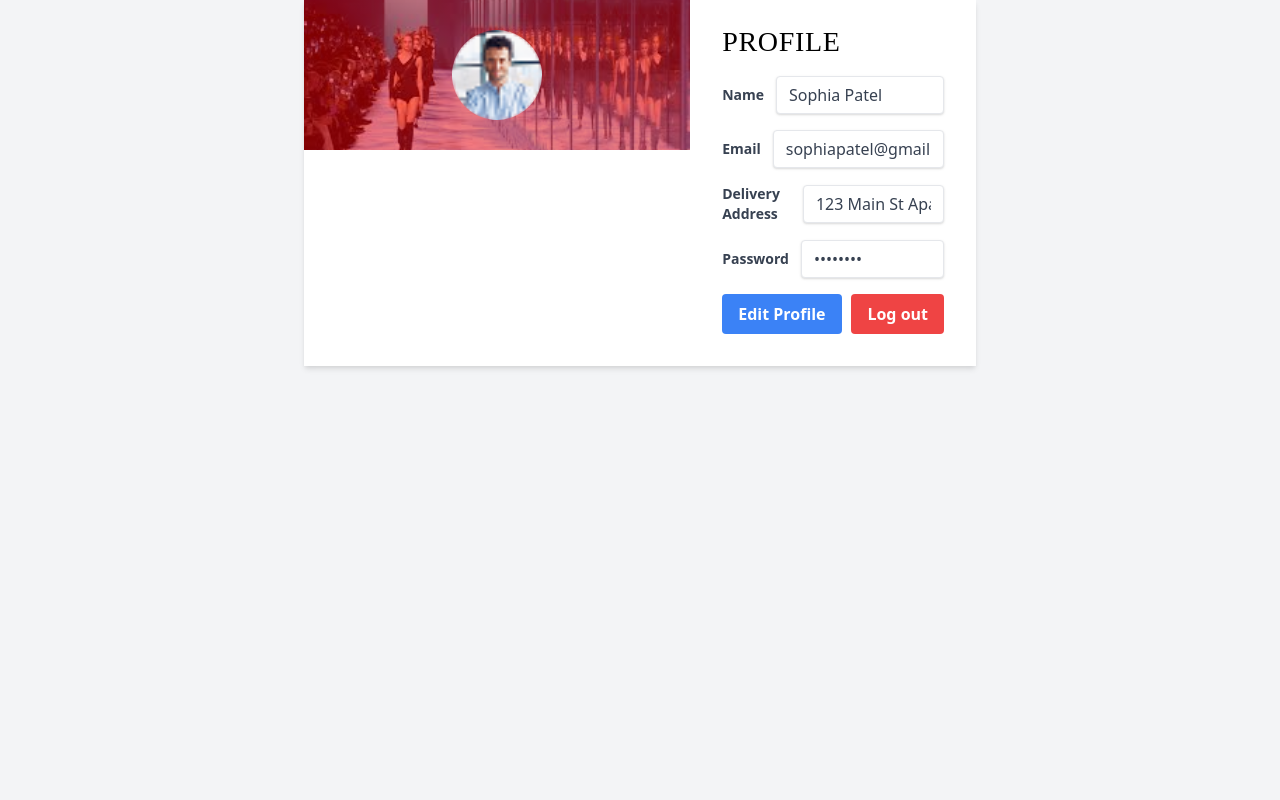
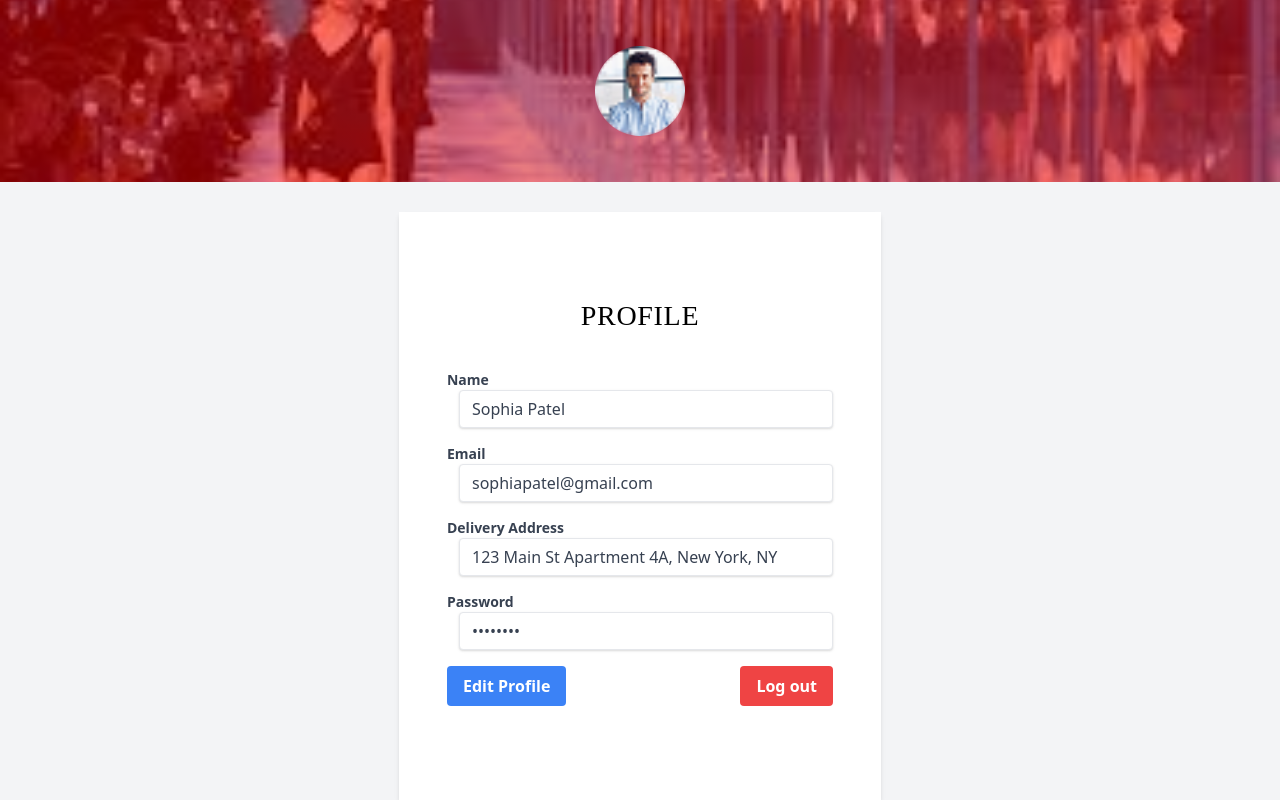
Before and after one commit to kevincito0987/eCommerceClothingStore, a website: page views/profile.html in a window 1280 px wide. Drawn offline with nearby package versions, Linux system fonts and the light colour scheme; a web font is replaced by a local one.

Commit message:
perf: :zap: Falta poco.

```diff
--- a/css/profile.css
+++ b/css/profile.css
@@ -1,15 +1,16 @@
 @import url(variables.css);
-*{
+
+* {
     padding: 0;
     margin: 0;
     box-sizing: border-box;
 }
-body{
+
+body {
     background-color: var(--color-3);
 }
+
 .header {
-    width: 100%;
-    height: 150px;
     background-image: linear-gradient(rgba(255, 0, 0, 0.5), rgba(255, 0, 0, 0.5)), url(../storage/img/bgHeader.jpeg);
     background-repeat: no-repeat;
     background-size: cover;
@@ -18,15 +19,25 @@ body{
     justify-content: center;
     align-items: center;
 }
-.imageProfile{
+
+.imageProfile {
     width: 90px;
     height: 90px;
     object-fit: cover;
     border-radius: 50%;
 }
+
 .profile {
     font-family: "Encode_Sans-Regular";
     font-size: 28px;
     color: var(--color-10);
     margin-top: 0px;
 }
+.perfil {
+    display: flex;
+    flex-direction: column;
+    align-items: center;
+    justify-content: center;
+    gap: 20px;
+    margin-top: 30px;
+}
--- a/views/profile.html
+++ b/views/profile.html
@@ -8,49 +8,35 @@
         <link rel="stylesheet" href="../css/profile.css">
     </head>
     <body class="bg-gray-100">
-        <div class="max-w-md mx-auto bg-white shadow-md overflow-hidden md:max-w-2xl">
-            <div class="md:flex ">
-                <div class="w-full bg-red-500 header">
-                    <img class="h-48 w-full object-cover imageProfile" src="../storage/img/ProfilePageHome.png" alt="Profile Picture">
+        <div class="min-h-screen flex flex-col">
+            <div class="header flex-grow flex items-center justify-center">
+                <img class="h-24 md:h-48 lg:h-64 w-full object-cover imageProfile" src="../storage/img/ProfilePageHome.png" alt="Profile Picture">
             </div>
-                <div class="p-8">
+            <div class="max-w-md mx-auto bg-white shadow-md overflow-hidden md:max-w-2xl mt-10 md:mt-16 lg:mt-20 p-8 md:p-10 lg:p-12 flex-grow perfil">
                 <div class="uppercase tracking-wide text-sm profile">Profile</div>
                 <form class="mt-6 space-y-4">
-                        <div class="flex items-center space-x-3">
-                            <label class="block text-gray-700 text-sm font-bold" for="name">
-                                Name
-                            </label>
+                    <div class="flex flex-wrap items-center space-x-3">
+                        <label class="block text-gray-700 text-sm font-bold w-full md:w-auto" for="name">Name</label>
                         <input class="shadow appearance-none border rounded w-full py-2 px-3 text-gray-700 leading-tight focus:outline-none focus:shadow-outline" id="name" type="text" value="Sophia Patel">
                     </div>
-                        <div class="flex items-center space-x-3">
-                            <label class="block text-gray-700 text-sm font-bold" for="email">
-                                Email
-                            </label>
+                    <div class="flex flex-wrap items-center space-x-3">
+                        <label class="block text-gray-700 text-sm font-bold w-full md:w-auto" for="email">Email</label>
                         <input class="shadow appearance-none border rounded w-full py-2 px-3 text-gray-700 leading-tight focus:outline-none focus:shadow-outline" id="email" type="email" value="sophiapatel@gmail.com">
                     </div>
-                        <div class="flex items-center space-x-3">
-                            <label class="block text-gray-700 text-sm font-bold" for="address">
-                                Delivery Address
-                            </label>
+                    <div class="flex flex-wrap items-center space-x-3">
+                        <label class="block text-gray-700 text-sm font-bold w-full md:w-auto" for="address">Delivery Address</label>
                         <input class="shadow appearance-none border rounded w-full py-2 px-3 text-gray-700 leading-tight focus:outline-none focus:shadow-outline" id="address" type="text" value="123 Main St Apartment 4A, New York, NY">
                     </div>
-                        <div class="flex items-center space-x-3">
-                            <label class="block text-gray-700 text-sm font-bold" for="password">
-                                Password
-                            </label>
+                    <div class="flex flex-wrap items-center space-x-3">
+                        <label class="block text-gray-700 text-sm font-bold w-full md:w-auto" for="password">Password</label>
                         <input class="shadow appearance-none border rounded w-full py-2 px-3 text-gray-700 leading-tight focus:outline-none focus:shadow-outline" id="password" type="password" value="********">
                     </div>
                     <div class="flex items-center justify-between mt-6">
-                            <button class="bg-blue-500 hover:bg-blue-700 text-white font-bold py-2 px-4 rounded focus:outline-none focus:shadow-outline" type="button">
-                                Edit Profile
-                            </button>
-                            <button class="bg-red-500 hover:bg-red-700 text-white font-bold py-2 px-4 rounded focus:outline-none focus:shadow-outline" type="button">
-                                Log out
-                            </button>
+                        <button class="bg-blue-500 hover:bg-blue-700 text-white font-bold py-2 px-4 rounded focus:outline-none focus:shadow-outline" type="button">Edit Profile</button>
+                        <button class="bg-red-500 hover:bg-red-700 text-white font-bold py-2 px-4 rounded focus:outline-none focus:shadow-outline" type="button">Log out</button>
                     </div>
                 </form>
             </div>
         </div>
-        </div>
     </body>
 </html>
```
Also changed, not shown: .css/output.css. Lines whose indentation alone changed are shown as unchanged.
